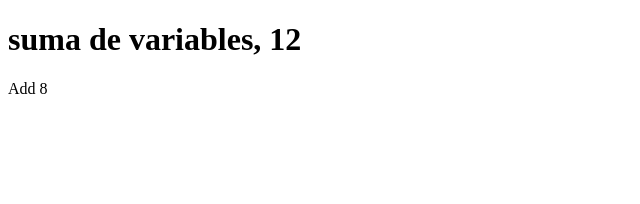
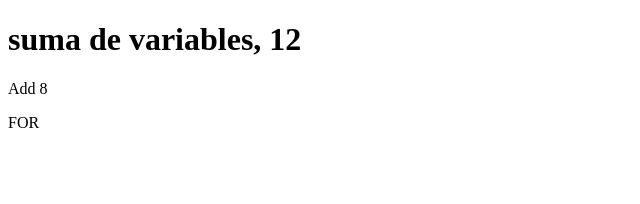
Before and after one commit to Lutyvr02/angular-curso-2024, an Angular app: page / in a window 1280 px wide. Shown: the top 204 px of the page, without its empty margins (0-640 px from the left). Built offline with nearby package versions, Linux system fonts and the light colour scheme.

Commit message:
added the FOR with even numbers date: 9/20/2024

```diff
--- a/src/app/app.component.html
+++ b/src/app/app.component.html
@@ -2,3 +2,5 @@
 
 <p>Add {{sum(3,5)}}</p>
 <!---<p>Substrack {{sub(9,5)}}</p>-->
+
+<p>FOR {{getArray()}}</p>
--- a/src/app/app.component.ts
+++ b/src/app/app.component.ts
@@ -10,7 +10,6 @@
 })
 export class AppComponent {
   title = 'angular-course-2024';
-
   constructor(){
     console.log('subtract', this.sub(8,4))
   }
@@ -22,4 +21,14 @@
   private sub (num1:number, num2:number): number {
     return num1 - num2
   }
+
+  public getArray(){
+    const persons:number[] = [1,2,3,4,5]
+    for(let i = 0; i < persons.length; i++){
+      if(persons[i]  % 2 === 0){
+        console.log('person =', persons[i])
+      }
+    }
+  }
+
 }
```
